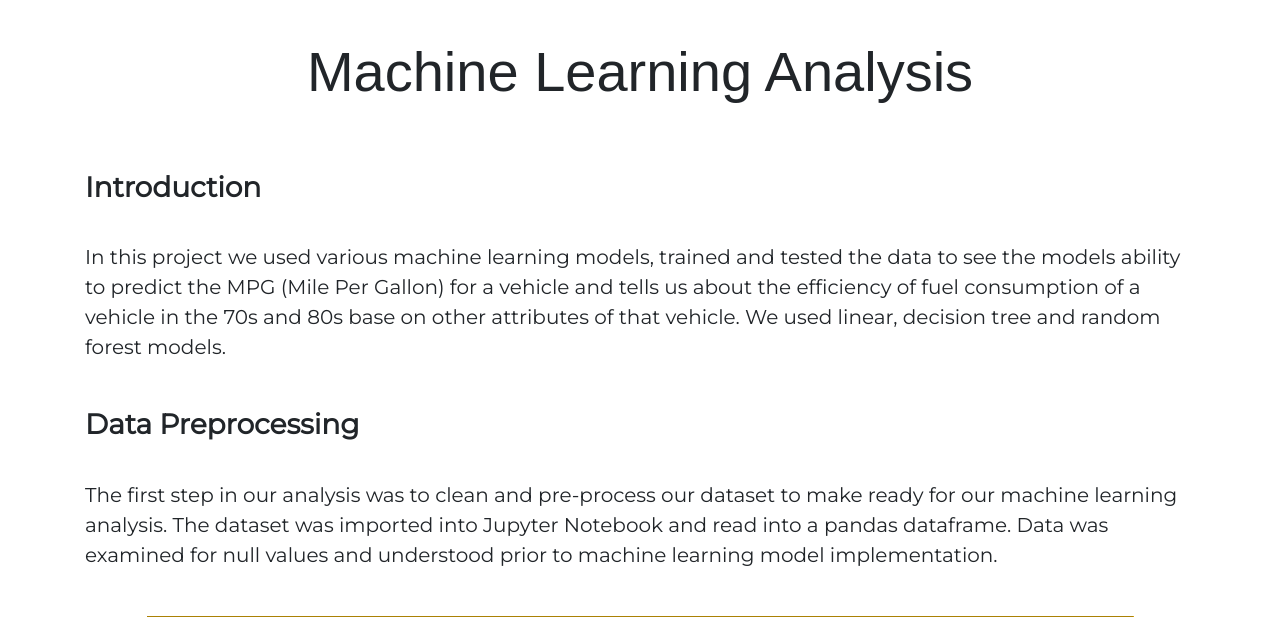
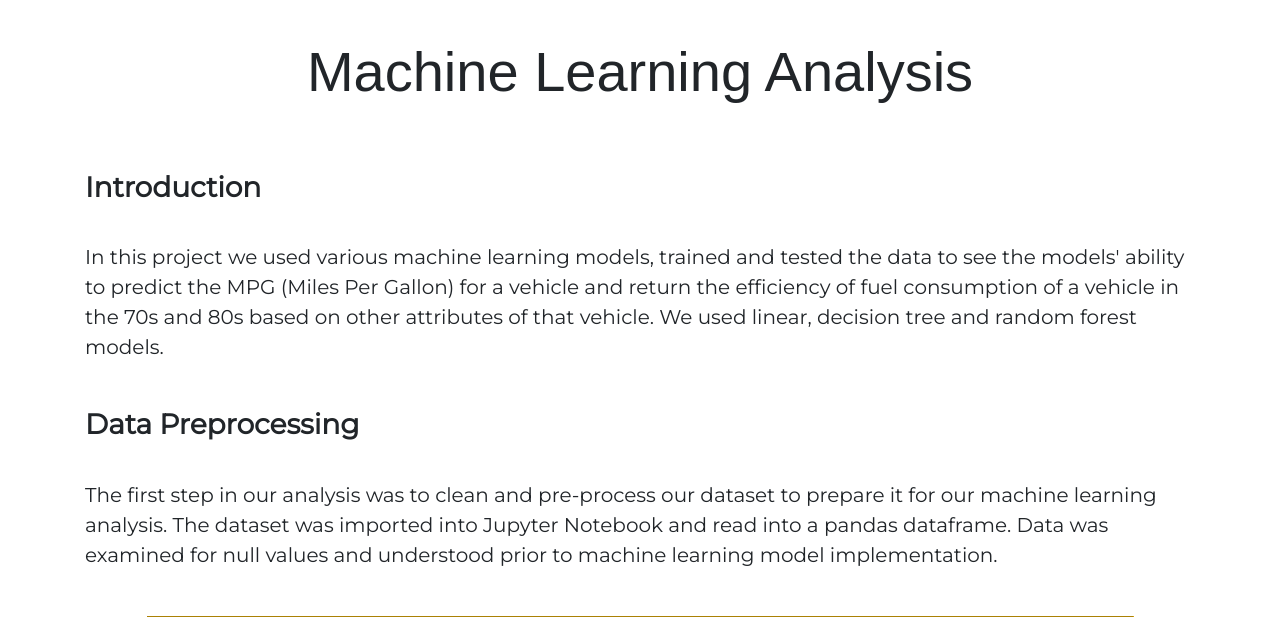
Before and after one commit to jessicapardo/Vintage-Cars-MPG, a Flask app: page /play in a window 1280 px wide. Shown: the part 72-689 px from the top of the page. Run offline with Flask 2, Linux system fonts and the light colour scheme; some libraries are stand-ins or nearby versions; some web fonts are replaced.

Commit message:
housekeeping

```diff
--- a/templates/play.html
+++ b/templates/play.html
@@ -55,15 +55,15 @@
       <div class="col-lg-12 col-md-12" style="margin-top:5%">
         <div class="box" style="padding-bottom: 22px;">
           <h3 class="title"><b>Introduction</b></h3><br>
-          <p> In this project we used various machine learning models, trained and tested the data to see the models
-            ability to predict the MPG (Mile Per Gallon) for a vehicle and tells us about the efficiency of fuel
-            consumption of a vehicle in the 70s and 80s base on other attributes of that vehicle. We used linear,
+          <p> In this project we used various machine learning models, trained and tested the data to see the models'
+            ability to predict the MPG (Miles Per Gallon) for a vehicle and return the efficiency of fuel
+            consumption of a vehicle in the 70s and 80s based on other attributes of that vehicle. We used linear,
             decision tree and random forest models.<br>
             <br>
           </p>
           <h3 class="title"><b>Data Preprocessing</b></h3><br>
           <p>
-            The first step in our analysis was to clean and pre-process our dataset to make ready for our machine
+            The first step in our analysis was to clean and pre-process our dataset to prepare it for our machine
             learning analysis. The dataset was imported into Jupyter Notebook and read into a pandas dataframe. Data was
             examined for null values and understood prior to machine learning model implementation.<br>
           <br>
@@ -80,17 +80,17 @@
             </p><br>
           </p>
           <p>
-            It was observed that "origin" and "cylinders" are far from normal distribution and for that reason this
+            It was observed that "origin" and "cylinders" are far from normal distribution and for that reason these
             features were analyzed and label encoded as categorical.<br>
           </p>
           <br>
           <h3 class="title"><b>Correlation</b></h3><br>
           <p>
-            The gerenarion of a pair plot was able to give us a brief overview of how each variable behaves with respect
+            The generation of a pair plot was able to give us a brief overview of how each variable behaves with respect
             to every other variable. In this case, the MPG column (the target variable) is negatively correlated with
             the displacement, weight, and horsepower features.<br>
             <br>
-            Also, the pair plot clearly demonstrates that "cylinders" and "origin" fields do not shows a normal
+            Also, the pair plot clearly demonstrates that "cylinders" and "origin" fields do not show a normal
             distribution as they represent a specific value and can be considered categorical values.<br><br>
           </p>
           <p style="text-align:center;">
@@ -98,7 +98,7 @@
           </p><br>
           <p>
             In the correlation analysis we have found that weight and displacement have the highest correlation with
-            MPG. On the other hand, origin and number of cilynders have the lowest correlation.<br><br>
+            MPG. On the other hand, origin and number of cylinders have the lowest correlation.<br><br>
           </p>
           <p style="text-align:center;">
             <img style="border:2px groove #FFC107;" class="panel" src="../static/images/ml5.PNG" alt="Pair plot">
@@ -115,7 +115,7 @@
             6. Random Forest Regressor<br>
             7. Ada Boost Regressor<br>
             8. Gradient Boosting Regressor<br><br>
-            Each of the models were evaluated using Root Mean Squared Error (typical performance metric for regression
+            Each of the models were evaluated using Root Mean Squared Error (a typical performance metric for regression
             problems).<br><br>
           </p>
           <p style="text-align:center;">
@@ -123,8 +123,8 @@
           </p>
           <br>
           <br>
-          <p>Based on this comparison, the Random Forest model was choosen because it has the lowest RMSE and doesn't
-            overfit the in sample data.</p><br>
+          <p>Based on this comparison, the Random Forest model was choosen because it has the lowest RMSE and does not
+            overfit the in-sample data.</p><br>
           <h3 class="title"><b>Random Forest Final Model</b></h3><br>
           <p style="text-align:center;">
             <img style="border:2px groove #FFC107;" class="panel" src="../static/images/rf-final.PNG" alt="RF Final">
```
Also changed, not shown: static/assets/js/build_table.js (+6 -3 lines).
